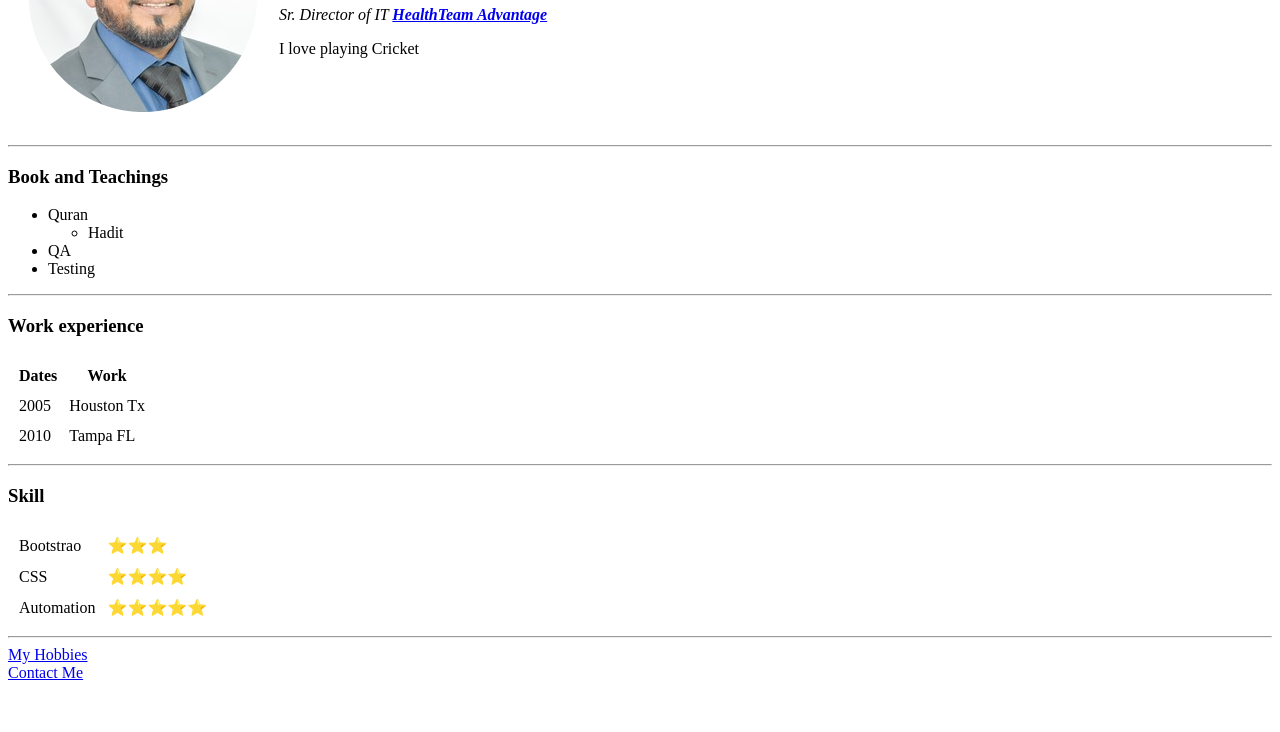
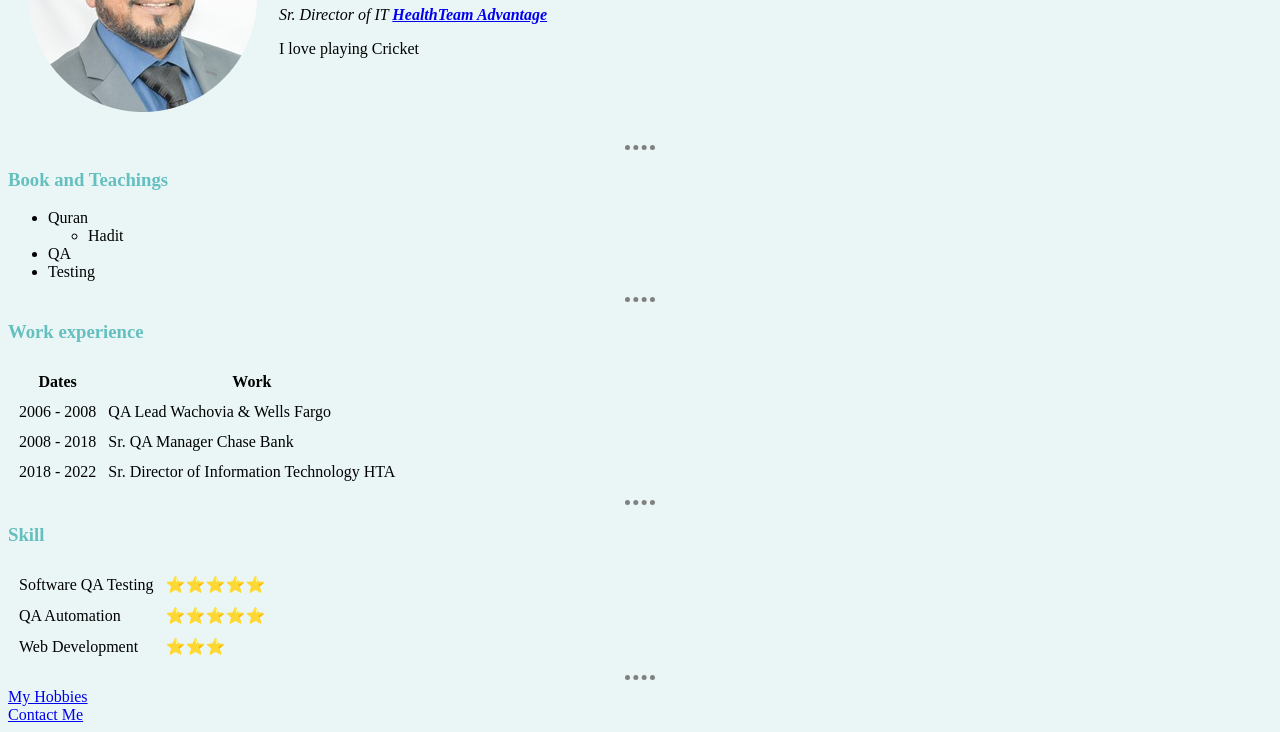
Before and after one commit to soomrous/about-me, a plain HTML site: page index.html in a window 1280 px wide. Shown: the part 145-877 px from the top of the page. Before the commit the page ends 835 px from the top, so only its background shows below. Drawn offline with Linux system fonts and the light colour scheme.

Commit message:
update code 1

```diff
--- /dev/null
+++ b/css/style.css
@@ -0,0 +1,17 @@
+body {
+  background-color: #EAF6F6;
+}
+
+hr {
+  border-style: none;
+  border-top: dotted;
+  border-color: grey;
+  border-width: 5px;
+  width:30px;
+  }
+  h1 {
+      color: #66BFBF;
+    }
+  h3 {
+        color: #66BFBF;
+      }
--- a/index.html
+++ b/index.html
@@ -4,6 +4,7 @@
 <head>
   <meta charset="UTF-8">
   <title> 💚 Sikander's Personal Site</title>
+  <link rel="stylesheet" href="css/style.css">
 </head>
 
 <body>
@@ -38,12 +39,16 @@
     </thead>
     <tbody>
       <tr>
-        <Td>2005</Td>
-        <td>Houston Tx</td>
+        <Td>2006 - 2008</Td>
+        <td>QA Lead Wachovia & Wells Fargo</td>
       </tr>
       <tr>
-        <td>2010</td>
-        <td>Tampa FL</td>
+        <td>2008 - 2018</td>
+        <td>Sr. QA Manager Chase Bank</td>
+      </tr>
+      <tr>
+        <td>2018 - 2022</td>
+        <td>Sr. Director of Information Technology HTA</td>
       </tr>
     </tbody>
   </table>
@@ -51,16 +56,16 @@
   <h3>Skill </h3>
   <table cellspacing="10">
     <tr>
-      <td>Bootstrao</td>
-      <td>⭐⭐⭐</td>
+      <td>Software QA Testing</td>
+      <td>⭐⭐⭐⭐⭐</td>
     </tr>
     <tr>
-      <td>CSS</td>
-      <td>⭐⭐⭐⭐</td>
+      <td>QA Automation</td>
+      <td>⭐⭐⭐⭐⭐</td>
     </tr>
     <tr>
-      <td>Automation</td>
-      <td>⭐⭐⭐⭐⭐</td>
+      <td>Web Development</td>
+      <td>⭐⭐⭐</td>
     </tr>
   </table>
   <hr>
```
Also changed, not shown: contact-me.html (+4 -0 lines), hobbies.html (+1 -0 lines).
